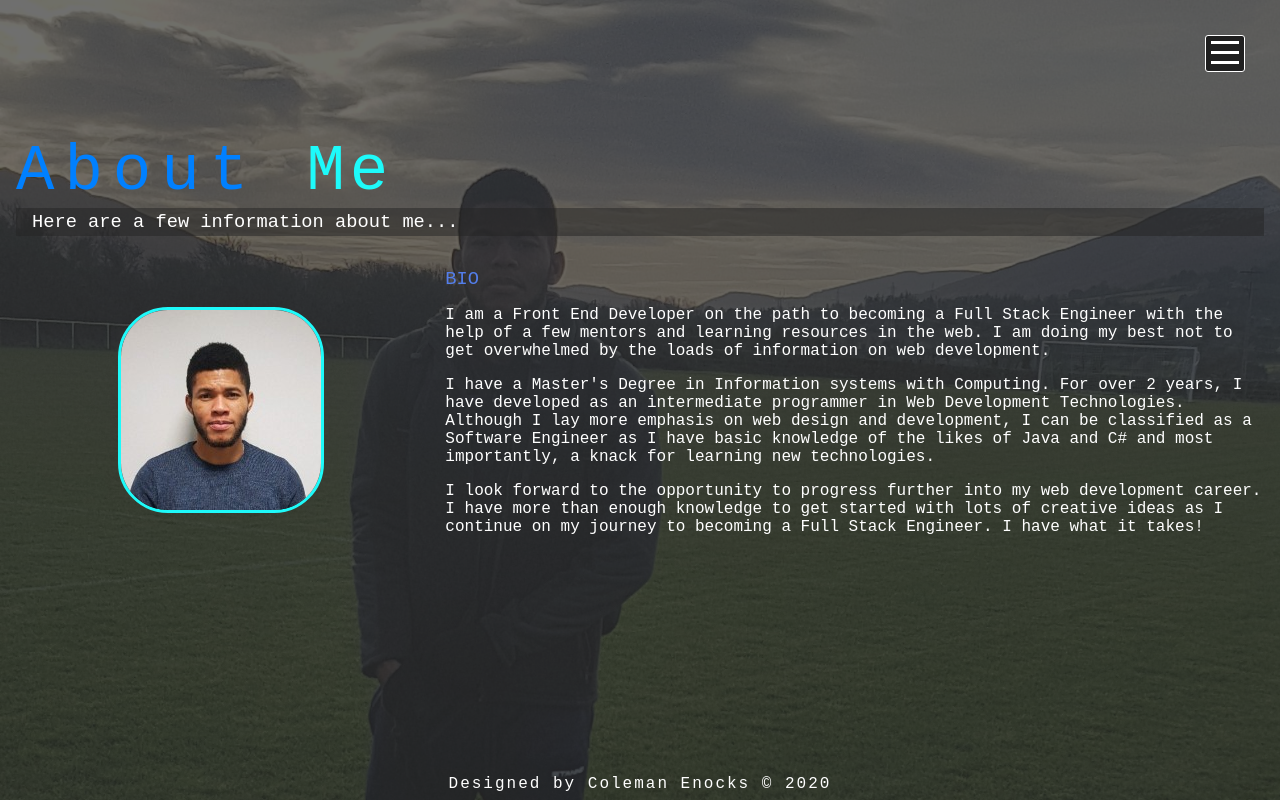
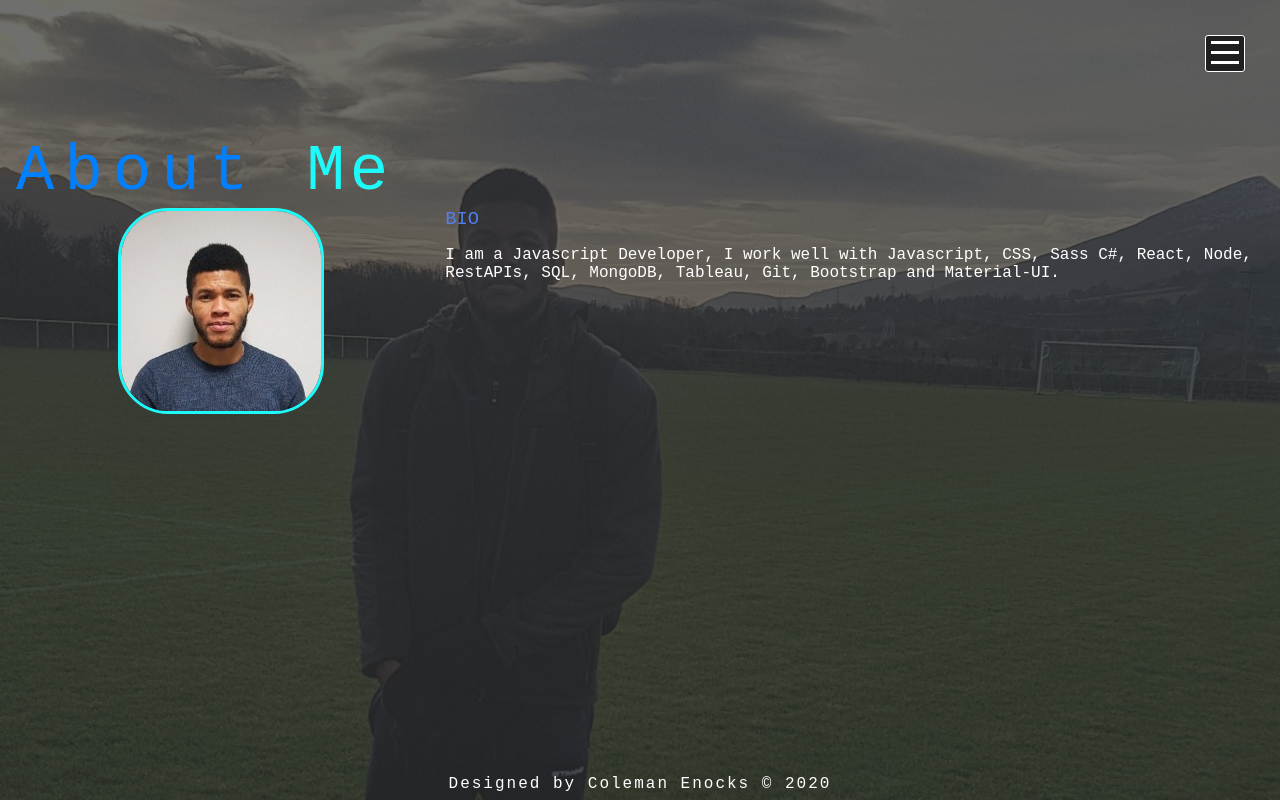
Before and after one commit to colenocks/portfolio, a React (Create React App) app: page /about in a window 1280 px wide. Built offline with nearby package versions, Linux system fonts and the light colour scheme.

Commit message:
change from class to functional components

```diff
--- a/src/components/About.jsx
+++ b/src/components/About.jsx
@@ -1,47 +1,27 @@
-import React, { Component } from "react";
+import React from "react";
 import Footer from "./Footer";
 import Navbar from "./Navbar";
 import coleImage from "../assets/coleImage.jpg";
 import "./scss/main.scss";
 
-class About extends Component {
-  state = {};
-  render() {
+const About = () => {
   return (
     <div>
       <Navbar />
-        <main className="about">
-          <div className="title">
-            <h2 className="lg-heading">
-              About <span className="text-secondary">Me</span>
+      <main className='about'>
+        <div className='title'>
+          <h2 className='lg-heading'>
+            About <span className='text-secondary'>Me</span>
           </h2>
         </div>
-          <h3 className="sm-heading">Here are a few information about me...</h3>
-          <div className="about-info">
-            <img className="bioimage" src={coleImage} alt="Coleman Enocks" />
-            <div className="bio">
-              <h3 className="text-secondary">BIO</h3>
+        <div className='about-info'>
+          <img className='bioimage' src={coleImage} alt='Coleman Enocks' />
+          <div className='bio'>
+            <h3 className='text-secondary'>BIO</h3>
             <p>
-                I am a Front End Developer on the path to becoming a Full Stack
-                Engineer with the help of a few mentors and learning resources
-                in the web. I am doing my best not to get overwhelmed by the
-                loads of information on web development.
-              </p>
-
-              <p>
-                I have a Master's Degree in Information systems with Computing.
-                For over 2 years, I have developed as an intermediate programmer
-                in Web Development Technologies. Although I lay more emphasis on
-                web design and development, I can be classified as a Software
-                Engineer as I have basic knowledge of the likes of Java and C#
-                and most importantly, a knack for learning new technologies.{" "}
-              </p>
-
-              <p>
-                I look forward to the opportunity to progress further into my
-                web development career. I have more than enough knowledge to get
-                started with lots of creative ideas as I continue on my journey
-                to becoming a Full Stack Engineer. I have what it takes!
+              I am a Javascript Developer, I work well with Javascript, CSS,
+              Sass C#, React, Node, RestAPIs, SQL, MongoDB, Tableau, Git,
+              Bootstrap and Material-UI.
             </p>
           </div>
         </div>
@@ -49,7 +29,6 @@ class About extends Component {
       <Footer />
     </div>
   );
-  }
-}
+};
 
 export default About;
--- a/src/components/Contact.jsx
+++ b/src/components/Contact.jsx
@@ -25,8 +25,8 @@ class Contact extends Component {
             </div>
             <div>
               <span className="text-secondary">Twitter: </span>
-              <a href="https://www.linkedin.com/@encole9">
-                https://www.linkedin.com/@encole9
+              <a href="https://www.twitter.com/@encole9">
+                https://www.twitter.com/@encole9
               </a>
             </div>
             <div>
```
Lines whose indentation alone changed are shown as unchanged.
